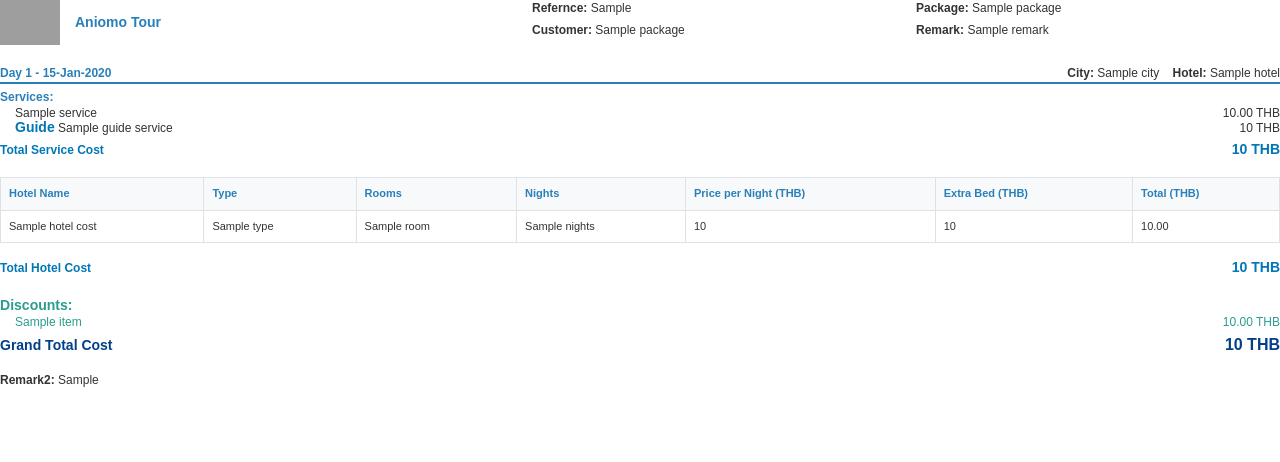
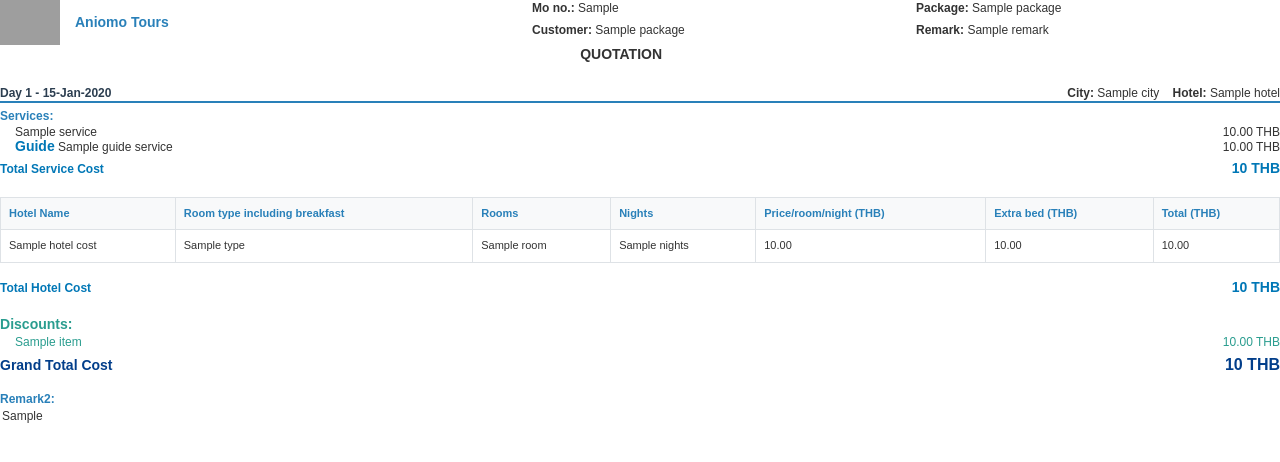
Before and after one commit to Ekaluk52003/tour_pack, a Django app: template tours/templates/tour_quote/tour_package_pdf.html in a window 1280 px wide. Shown: the top 462 px of the page. Run offline with Django 5.2, Linux system fonts and the light colour scheme; the template is opened without the code that fills it: most values are stand-ins (such as "Sample title", 1, 10 or a date in 2020); data that the repository does not hold is empty; grey boxes are pictures that could not be loaded.

Commit message:
ready to rock

```diff
--- a/tour/settings.py
+++ b/tour/settings.py
@@ -42,6 +42,7 @@ INSTALLED_APPS = [
     'django.contrib.sessions',
     'django.contrib.messages',
     'django.contrib.staticfiles',
+    'django.contrib.humanize',
     'tours',
     'import_export',
     'django.contrib.sites',
--- a/tours/templates/tour_quote/tour_package_detail.html
+++ b/tours/templates/tour_quote/tour_package_detail.html
@@ -121,7 +121,9 @@
                 </table>
             </div>
 
-            <p><strong>Remark2:</strong> {{ package.remark2 }}</p>
+            <p><strong>Remark2:</strong></p>
+
+            <div style="white-space: pre-wrap;">{{ remark2|safe }}</div>
 
             <!-- Grand Total -->
             <div class="mt-6 bg-blue-100 p-4 rounded-lg">
--- a/tours/templates/tour_quote/tour_package_pdf.html
+++ b/tours/templates/tour_quote/tour_package_pdf.html
@@ -1,4 +1,5 @@
 {% load static %}
+{% load humanize %}
 <!DOCTYPE html>
 <html lang="en">
 <head>
@@ -80,7 +81,6 @@
 
         }
         .day-header h2 {
-            color: #2980B9;
             margin: 0;
             font-size: 12px;
         }
@@ -96,6 +96,12 @@
             font-size: 12px;
         }
 
+        .remark2 h3 {
+            color: #2980B9;
+            font-size: 12px;
+            margin-bottom: 1px;
+        }
+
         .services h3 {
             margin-top: 5px; /* Added a small top margin */
             margin-bottom: 5px; /* Reduced bottom margin */
@@ -106,6 +112,12 @@
             line-height: 0.25rem;
             justify-content: space-between;
             align-items: baseline;
+        }
+
+        .remark2-items {
+            padding-left: 2px;
+            line-height: 0.9rem;
+
         }
         .service-name {
             flex-grow: 1;
@@ -209,7 +221,12 @@
             color: #2980B9;
         }
 
-
+        .quotation-header {
+            font-size: 14px;
+            font-weight: bold;
+            text-align: center;
+            color: #333;
+        }
 
 
 
@@ -220,12 +237,14 @@
     <div class="header-container">
         <div class="company-header">
             <img src="https://i.ibb.co/M8cDH9F/animo.jpg" alt="Company Logo">
-            <h1>Aniomo Tour</h1>
+            <h1>Aniomo Tours</h1>
         </div>
+
+        <div class="quotation-header">QUOTATION</div>
         <div class="package-info">
             <div class="package-info-row">
                 <div class="package-info-item">
-                    <span class="package-info-label"><strong>Refernce:</strong></span>
+                    <span class="package-info-label"><strong>Mo no.:</strong></span>
                     <span class="package-info-value"> {{ package.package_reference }}</span>
                 </div>
                 <div class="package-info-item">
@@ -262,7 +281,12 @@
                 {% for service in day.services.all %}
                 <li class="service-item">
                     <span class="service-name">{{ service.service.name }}</span>
-                    <span class="service-price">{{ service.price_at_booking|floatformat:2 }} THB</span>
+                    <span class="service-price">
+                        {% if service.price_at_booking == 0 %}
+                        {% else %}
+                            {{ service.price_at_booking|floatformat:2|intcomma }} THB
+                        {% endif %}
+                    </span>
                 </li>
                 {% endfor %}
 
@@ -270,7 +294,12 @@
                     {% for guide_service in day.guide_services.all %}
                     <li class="service-item">
                         <span class="service-name"><span class="guide">Guide</span> {{ guide_service.guide_service.name }}</span>
-                        <span class="service-price">{{ guide_service.guide_service.price }} THB</span>
+                        <span class="service-price">
+                            {% if guide_service.price_at_booking == 0 %}
+                            {% else %}
+                            {{ guide_service.price_at_booking|floatformat:2 |intcomma}} THB
+                            {% endif %}
+                        </span>
                     </li>
                     {% endfor %}
                 {% endif %}
@@ -282,7 +311,13 @@
     <div class="cost-section">
         <h2>
             Total Service Cost
-            <span class="total-cost">{{ package.service_grand_total }} THB</span>
+            <span class="total-cost">
+                {% if package.service_grand_total == 0 %}
+                    -
+                {% else %}
+                    {{ package.service_grand_total|intcomma }} THB
+                {% endif %}
+            </span>
         </h2>
     </div>
 
@@ -292,11 +327,11 @@
             <thead>
                 <tr>
                     <th>Hotel Name</th>
-                    <th>Type</th>
+                    <th>Room type including breakfast</th>
                     <th>Rooms</th>
                     <th>Nights</th>
-                    <th>Price per Night (THB)</th>
-                    <th>Extra Bed (THB)</th>
+                    <th>Price/room/night (THB)</th>
+                    <th>Extra bed (THB)</th>
                     <th>Total (THB)</th>
                 </tr>
             </thead>
@@ -306,10 +341,22 @@
                     <td>{{ hotel_cost.name }}</td>
                     <td>{{ hotel_cost.type }}</td>
                     <td>{{ hotel_cost.room }}</td>
-                    <td>{{ hotel_cost.nights }}</td>
-                    <td>{{ hotel_cost.price }}</td>
-                    <td>{{ hotel_cost.extraBedPrice|default:"-" }}</td>
-                    <td>{{ hotel_cost.total|floatformat:"2" }}</td>
+                    <td> {{hotel_cost.nights}}</td>
+                    <td>  {% if hotel_cost.price|default_if_none:0|floatformat:2 == '0.00' %}
+                        -
+                    {% else %}
+                        {{ hotel_cost.price|default_if_none:0|floatformat:2|intcomma }}
+                    {% endif %}</td>
+                    <td>  {% if hotel_cost.extraBedPrice|default_if_none:0|floatformat:2 == '0.00' %}
+                        -
+                    {% else %}
+                        {{ hotel_cost.extraBedPrice|default_if_none:0|floatformat:2|intcomma }}
+                    {% endif %}</td>
+                    <td> {% if hotel_cost.total|default_if_none:0|floatformat:2 == '0.00' %}
+                        -
+                    {% else %}
+                        {{ hotel_cost.total|default_if_none:0|floatformat:2|intcomma }}
+                    {% endif %}</td>
                 </tr>
                 {% endfor %}
             </tbody>
@@ -319,7 +366,11 @@
     <div class="cost-section">
         <h2>
             Total Hotel Cost
-            <span class="total-cost">{{ package.hotel_grand_total }} THB</span>
+            <span class="total-cost">{% if package.hotel_grand_total == 0 %}
+                -
+            {% else %}
+                {{ package.hotel_grand_total|intcomma }} THB
+            {% endif %}</span>
         </h2>
     </div>
 
@@ -334,7 +385,11 @@
             {% for discount in discounts %}
             <li class="discount-item">
                 <span class="discount-name">{{ discount.item }}</span>
-                <span class="discount-price">{{ discount.amount |floatformat:2 }} THB</span>
+                <span class="discount-price">  {% if discount.amount == 0 %}
+                    -
+                {% else %}
+                    {{ discount.amount|floatformat:2|intcomma }} THB
+                {% endif %}</span>
             </li>
             {% endfor %}
         </ul>
@@ -345,11 +400,17 @@
     <div class="grand-section">
         <h2>
             Grand Total Cost
-            <span class="total-cost">{{ package.grand_total_cost }} THB</span>
+            <span class="total-cost">{% if package.grand_total_cost == 0 %}
+                -
+            {% else %}
+                {{ package.grand_total_cost|intcomma }} THB
+            {% endif %}</span>
         </h2>
     </div>
 
-    <p><strong>Remark2:</strong> {{ package.remark2 }}</p>
+    <div class="remark2"><h3>Remark2:</h3></div>
+    <div style="white-space: pre-wrap;"><div class="remark2-items">{{ remark2|safe }}</div></div>
+
 </div>
 
 </body>
--- a/tours/views.py
+++ b/tours/views.py
@@ -188,6 +188,7 @@ def tour_package_pdf(request, pk):
     discounts = package.discounts
     total_discount = sum(float(discount['amount']) for discount in discounts)
 
+    remark2 = package.remark2.replace('\n', '<br>')
     # Render the template to HTML
     html_string = render_to_string('tour_quote/tour_package_pdf.html', {
         'package': package,
@@ -199,6 +200,7 @@ def tour_package_pdf(request, pk):
         'static_url': settings.STATIC_URL,
         'discounts': discounts,
         'total_discount': total_discount,
+        'remark2': remark2,
 
     })
 
@@ -256,12 +258,15 @@ def tour_package_detail(request, pk):
     discounts = package.discounts
     total_discount = sum(float(discount['amount']) for discount in discounts)
 
+    remark2 = package.remark2.replace('\n', '<br>')
+
     context = {
         'package': package,
         'hotel_costs_with_total': hotel_costs_with_total,  # Pass hotel costs with total calculation
         'tour_pack_type': package.tour_pack_type,  # Add this line
         'discounts': discounts,
         'total_discount': total_discount,
+        'remark2':remark2
     }
 
     return render(request, 'tour_quote/tour_package_detail.html', context)
```
Also changed, not shown: 1 other file.
